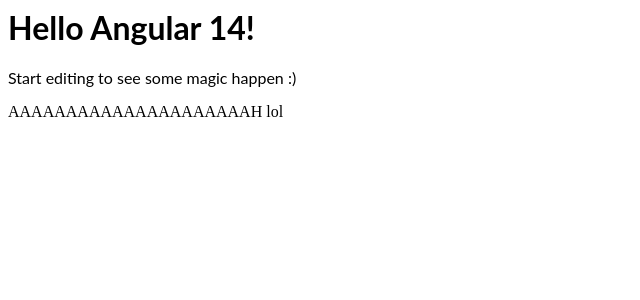
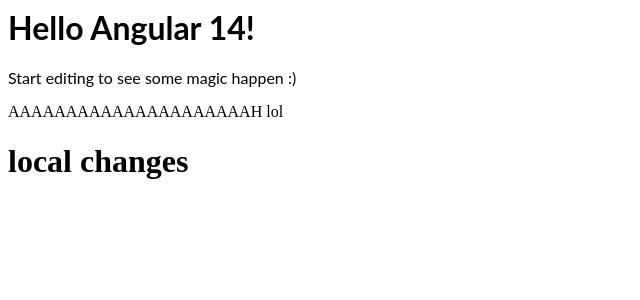
Before and after one commit to Maitre-Pangolin/projet-angular-test, an Angular app: page / in a window 1280 px wide. Shown: the top 300 px of the page, without its empty margins (0-640 px from the left). Built offline with nearby package versions, Linux system fonts and the light colour scheme.

Commit message:
Change locally

```diff
--- a/src/app/app.component.html
+++ b/src/app/app.component.html
@@ -1,5 +1,4 @@
 <hello name="{{ name }}"></hello>
-<p>
-  Start editing to see some magic happen :)
-</p>
+<p>Start editing to see some magic happen :)</p>
 <app-scream></app-scream>
+<h1>local changes</h1>
```
